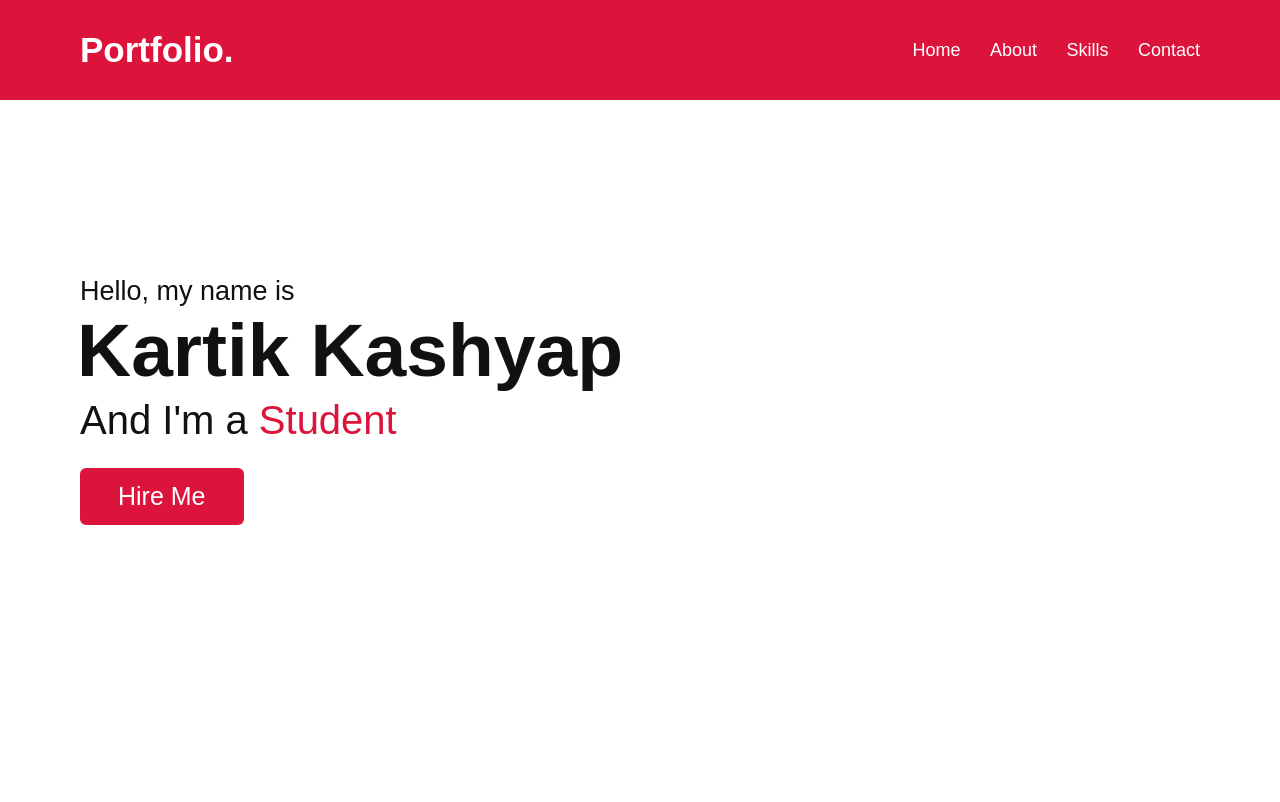
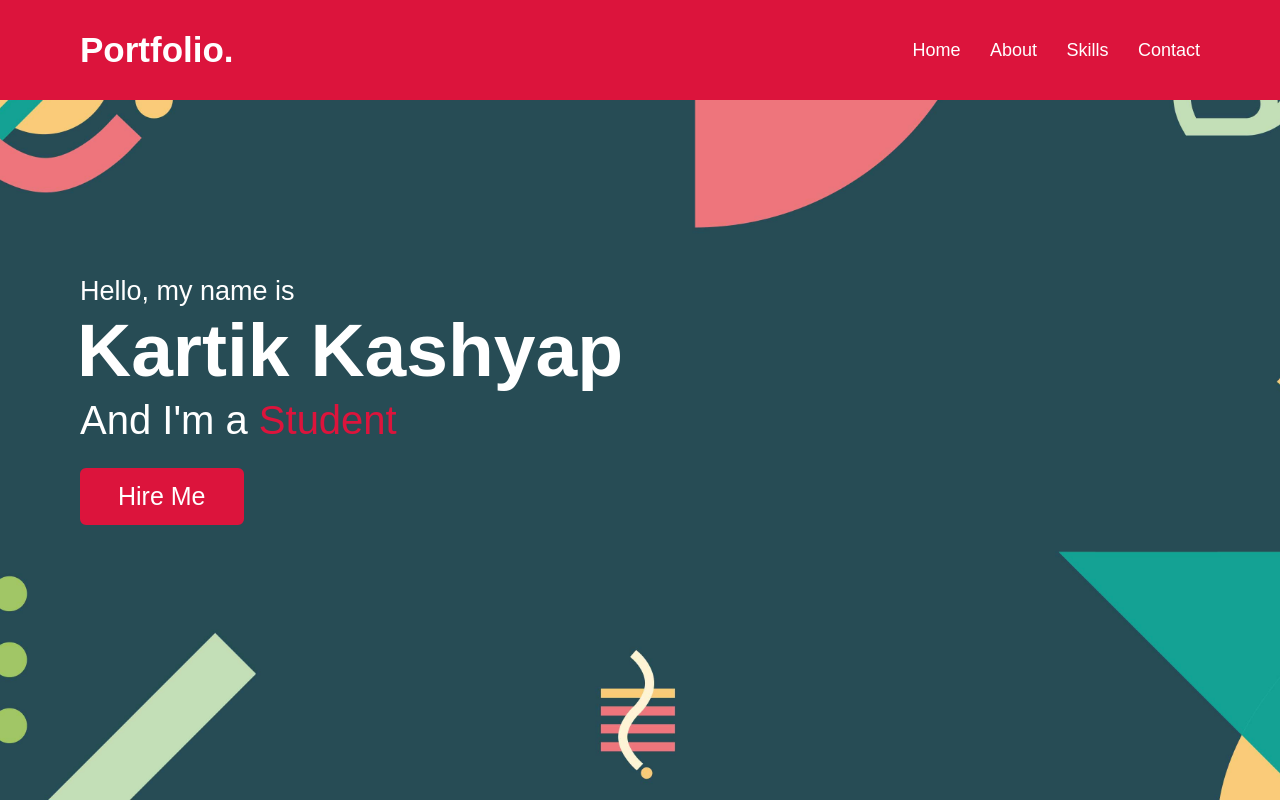
Before and after one commit to kartikdev1211/updatedportfolio.github.io, a plain HTML site: page index.html in a window 1280 px wide. Shown: the top 802 px of the page. Drawn offline with nearby package versions, Linux system fonts and the light colour scheme; a script that the page names is missing.

Commit message:
Update style.css

```diff
--- a/style.css
+++ b/style.css
@@ -116,7 +116,7 @@ section .title::after{
 /* home section styling */
 .home{
     display: flex;
-    /* background: url("images/banner.jpg") no-repeat center; */
+    background: url("banner.jpg") no-repeat center;
     height: 100vh;
     color: #111;
     min-height: 500px;
@@ -133,15 +133,18 @@ section .title::after{
 }
 .home .home-content .text-1{
     font-size: 27px;
+    color: #fff;
 }
 .home .home-content .text-2{
     font-size: 75px;
     font-weight: 600;
     margin-left: -3px;
+    color: #fff;
 }
 .home .home-content .text-3{
     font-size: 40px;
     margin: 5px 0;
+    color: #fff;
 }
 .home .home-content .text-3 span{
     color: crimson;
```
